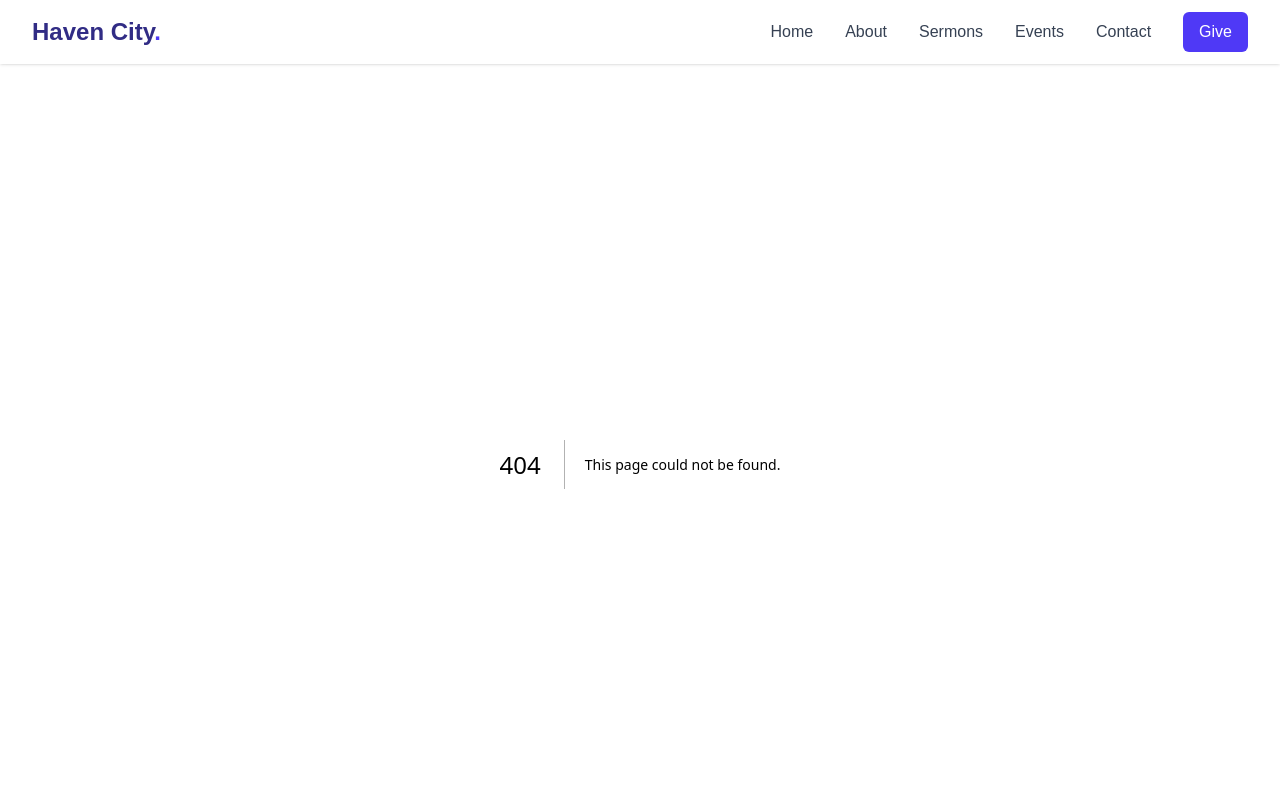
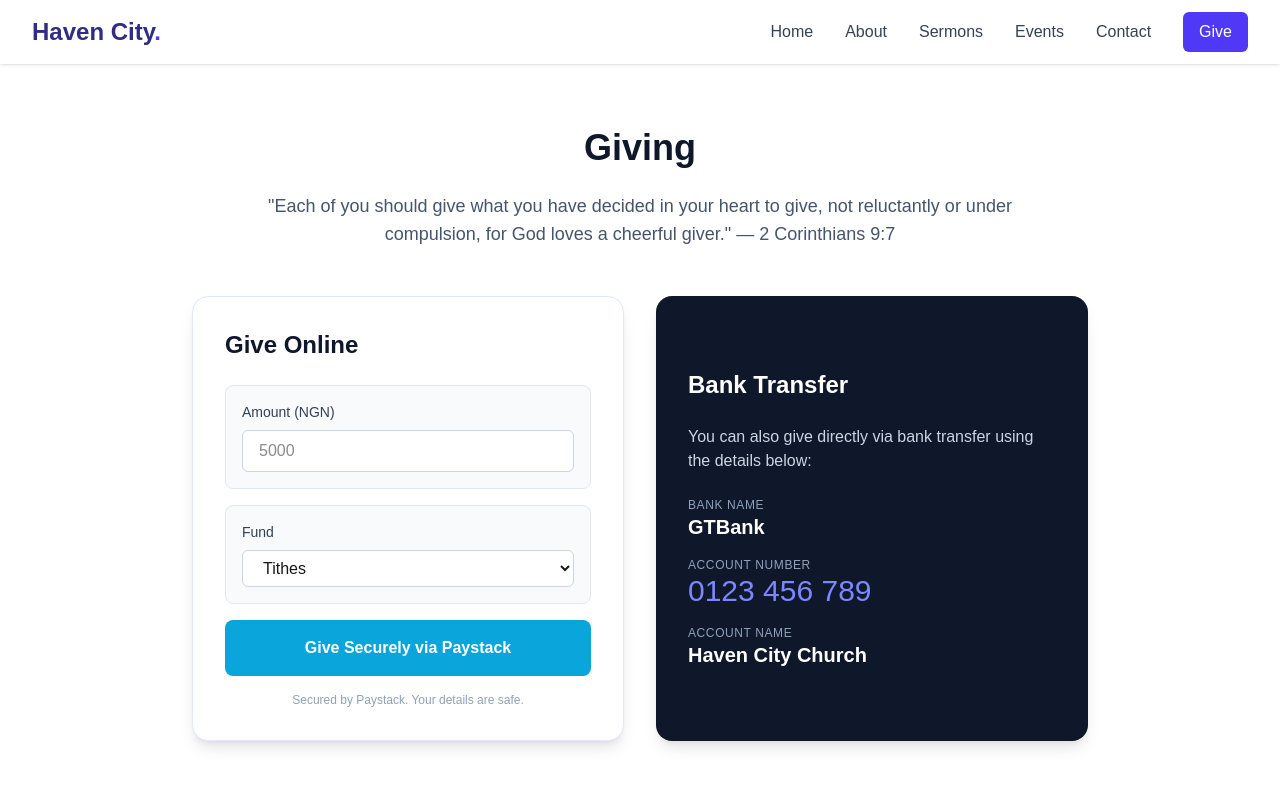
Before and after one commit to nattzchukwumela/church-template, a Next.js app: page /give in a window 1280 px wide. Before the commit this address had no page. Shown: the top 800 px of the page. Built offline with nearby package versions, Linux system fonts and the light colour scheme.

Commit message:
Create page.tsx

```diff
--- /dev/null
+++ b/app/give/page.tsx
@@ -0,0 +1,87 @@
+"use client";
+
+export default function Give() {
+  return (
+    <div className="max-w-7xl mx-auto px-4 py-16">
+      <div className="max-w-3xl mx-auto text-center">
+        <h1 className="text-4xl font-bold text-slate-900 mb-6">Giving</h1>
+        <p className="text-lg text-slate-600 mb-12">
+          "Each of you should give what you have decided in your heart to give,
+          not reluctantly or under compulsion, for God loves a cheerful giver."
+          — 2 Corinthians 9:7
+        </p>
+      </div>
+
+      <div className="grid md:grid-cols-2 gap-8 max-w-4xl mx-auto">
+        {/* Online Giving Card */}
+        <div className="bg-white p-8 rounded-2xl shadow-lg border border-indigo-100">
+          <h2 className="text-2xl font-bold mb-6 text-slate-900">
+            Give Online
+          </h2>
+          <div className="space-y-4">
+            <div className="bg-slate-50 p-4 rounded-lg border border-slate-200">
+              <label className="block text-sm font-medium text-slate-700 mb-2">
+                Amount (NGN)
+              </label>
+              <input
+                type="number"
+                placeholder="5000"
+                className="w-full bg-white border border-slate-300 rounded-md px-4 py-2 focus:outline-none focus:ring-2 focus:ring-indigo-500"
+              />
+            </div>
+            <div className="bg-slate-50 p-4 rounded-lg border border-slate-200">
+              <label className="block text-sm font-medium text-slate-700 mb-2">
+                Fund
+              </label>
+              <select className="w-full bg-white border border-slate-300 rounded-md px-4 py-2 focus:outline-none focus:ring-2 focus:ring-indigo-500">
+                <option>Tithes</option>
+                <option>Offering</option>
+                <option>Building Fund</option>
+              </select>
+            </div>
+
+            <button
+              onClick={() => alert("This would trigger the Paystack popup")}
+              className="w-full bg-[#09a5db] text-white font-bold py-4 rounded-lg hover:bg-[#0894c4] transition flex items-center justify-center gap-2"
+            >
+              <span>Give Securely via Paystack</span>
+            </button>
+            <p className="text-xs text-center text-slate-400 mt-4">
+              Secured by Paystack. Your details are safe.
+            </p>
+          </div>
+        </div>
+
+        {/* Bank Transfer Card */}
+        <div className="bg-slate-900 text-white p-8 rounded-2xl shadow-lg flex flex-col justify-center">
+          <h2 className="text-2xl font-bold mb-6">Bank Transfer</h2>
+          <p className="text-slate-300 mb-6">
+            You can also give directly via bank transfer using the details
+            below:
+          </p>
+
+          <div className="space-y-4">
+            <div>
+              <p className="text-xs text-slate-400 uppercase tracking-wider">
+                Bank Name
+              </p>
+              <p className="text-xl font-semibold">GTBank</p>
+            </div>
+            <div>
+              <p className="text-xs text-slate-400 uppercase tracking-wider">
+                Account Number
+              </p>
+              <p className="text-3xl font-mono text-indigo-400">0123 456 789</p>
+            </div>
+            <div>
+              <p className="text-xs text-slate-400 uppercase tracking-wider">
+                Account Name
+              </p>
+              <p className="text-xl font-semibold">Haven City Church</p>
+            </div>
+          </div>
+        </div>
+      </div>
+    </div>
+  );
+}
```
